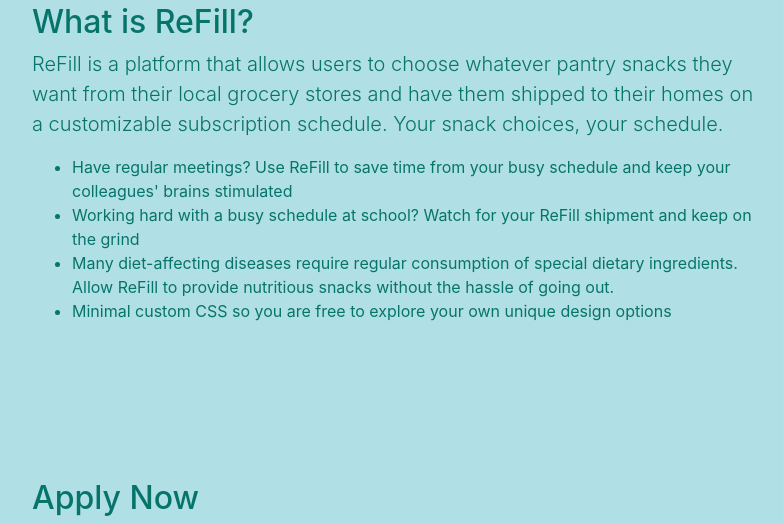
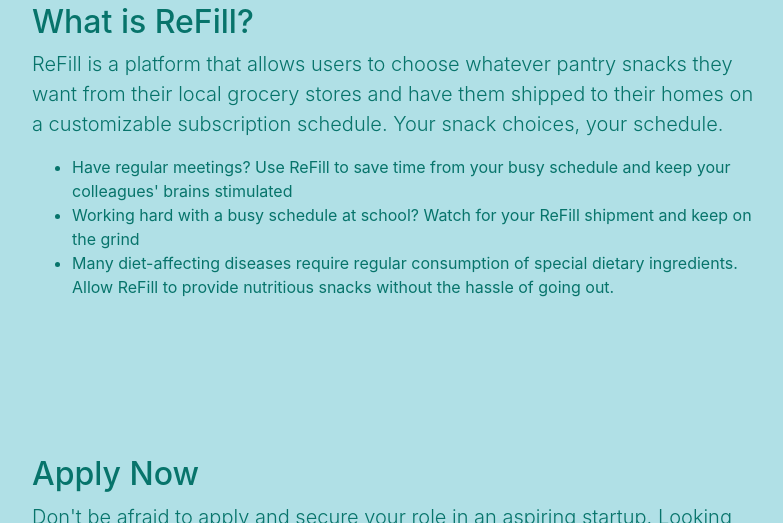
Before and after one commit to ReFillOnline/ReFillOnline.github.io, a website with bundled scripts: page main.html in a window 1280 px wide. Shown: the part 667-1190 px from the top of the page, without its empty margins (243-1026 px from the left). Built offline with nearby package versions, Linux system fonts and the light colour scheme.

Commit message:
Update main.html

```diff
--- a/main.html
+++ b/main.html
@@ -81,7 +81,7 @@
                             <li>Have regular meetings? Use ReFill to save time from your busy schedule and keep your colleagues' brains stimulated</li>
                             <li>Working hard with a busy schedule at school? Watch for your ReFill shipment and keep on the grind</li>
                             <li>Many diet-affecting diseases require regular consumption of special dietary ingredients. Allow ReFill to provide nutritious snacks without the hassle of going out.</li>
-                            <li>Minimal custom CSS so you are free to explore your own unique design options</li>
+
                         </ul>
                     </div>
                 </div>
```
